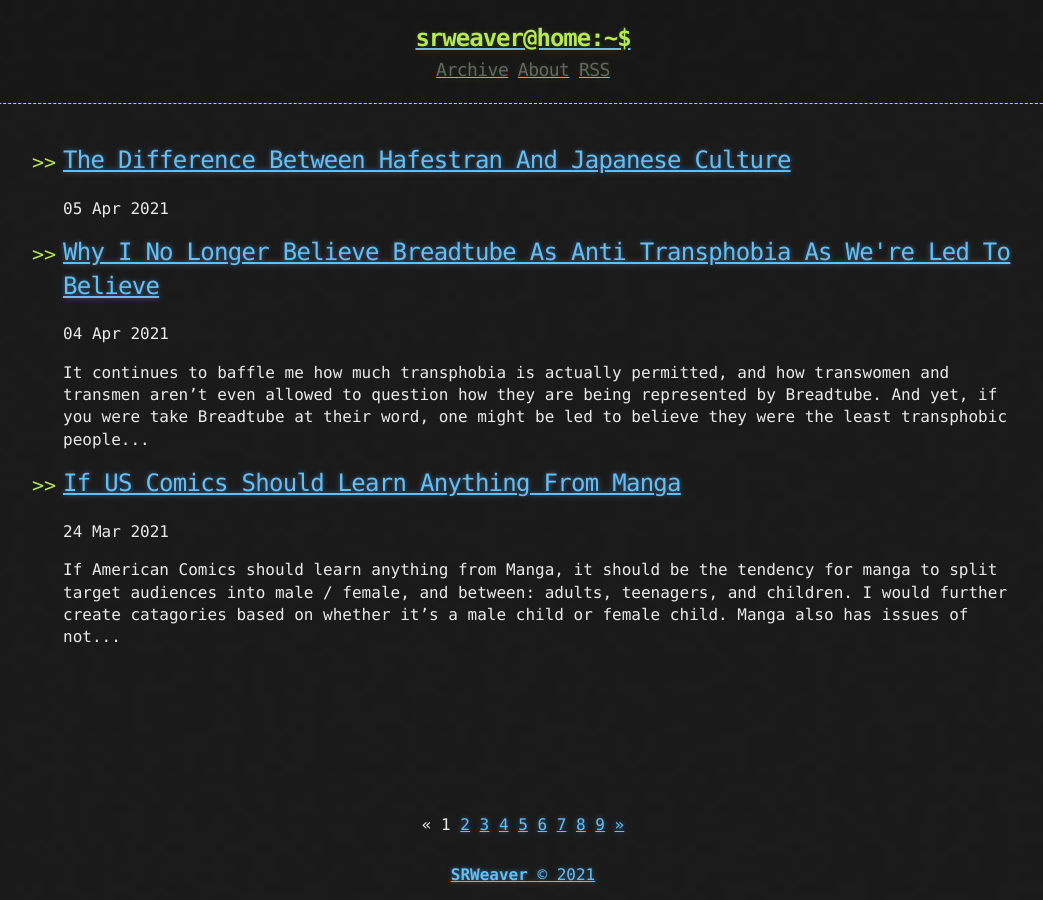
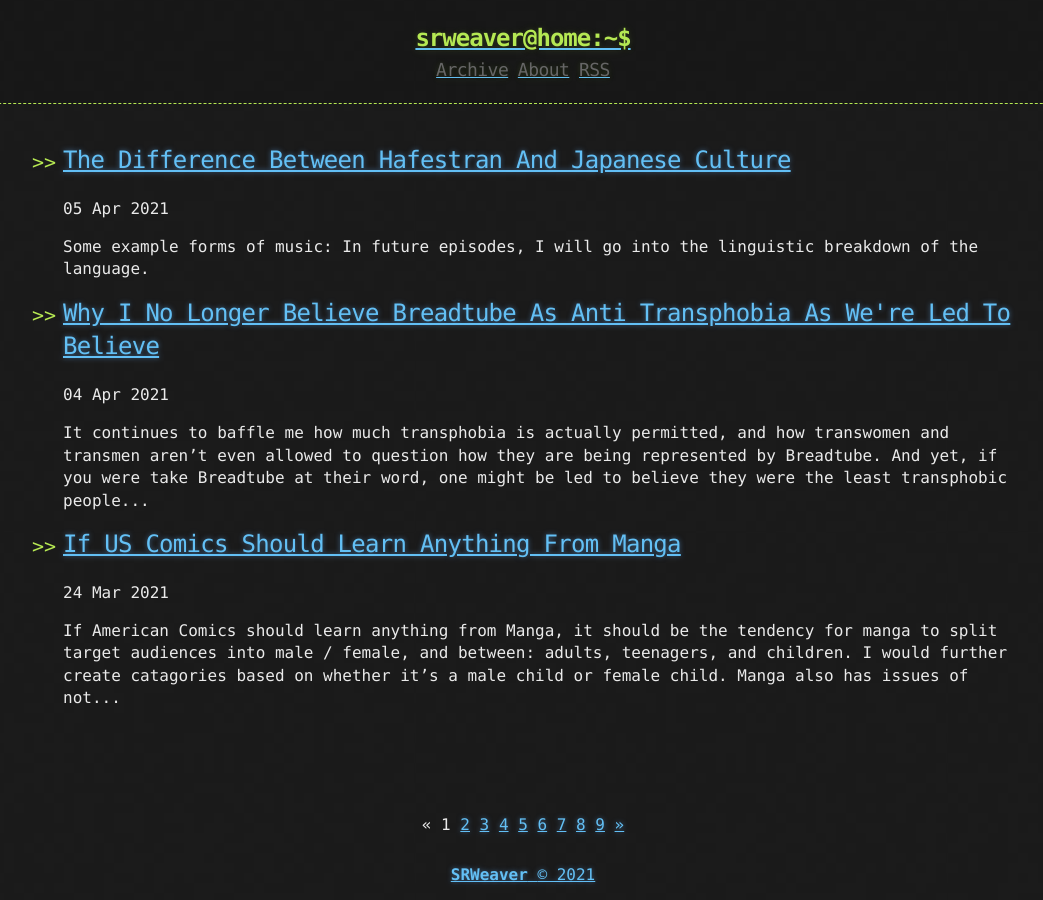
Before and after one commit to LWFlouisa/Weavercast, a Jekyll site: the page built from index.html, in a window 1280 px wide. Shown: the whole page, without its empty margins (117-1160 px from the left). Built offline with Jekyll 4.4.1, drawn with Linux system fonts in a browser that asks for light colours; the list of posts is cut into pages by our own code.

Commit message:
Update 2021-04-05-thedifferencebetweenhafestranandjapaneseculture.md

```diff
--- a/_posts/2021-04-05-thedifferencebetweenhafestranandjapaneseculture.md
+++ b/_posts/2021-04-05-thedifferencebetweenhafestranandjapaneseculture.md
@@ -3,3 +3,11 @@
 published: true
 ---
 <iframe width="560" height="315" sandbox="allow-same-origin allow-scripts allow-popups" src="https://video.ploud.jp/videos/embed/b04d5338-49b4-4fe6-a9dd-61c842302b05" frameborder="0" allowfullscreen></iframe>
+
+Some example forms of music:
+<iframe width="560" height="315" src="https://www.youtube.com/embed/Kz7-yMrWnsA" title="YouTube video player" frameborder="0" allow="accelerometer; autoplay; clipboard-write; encrypted-media; gyroscope; picture-in-picture" allowfullscreen></iframe>
+<br />
+<iframe width="560" height="315" src="https://www.youtube.com/embed/ORyw6TGLBvk" title="YouTube video player" frameborder="0" allow="accelerometer; autoplay; clipboard-write; encrypted-media; gyroscope; picture-in-picture" allowfullscreen></iframe>
+<br />
+
+In future episodes, I will go into the linguistic breakdown of the language.
```
